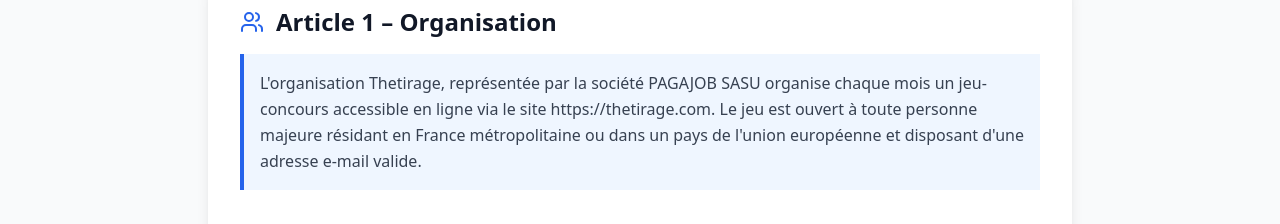
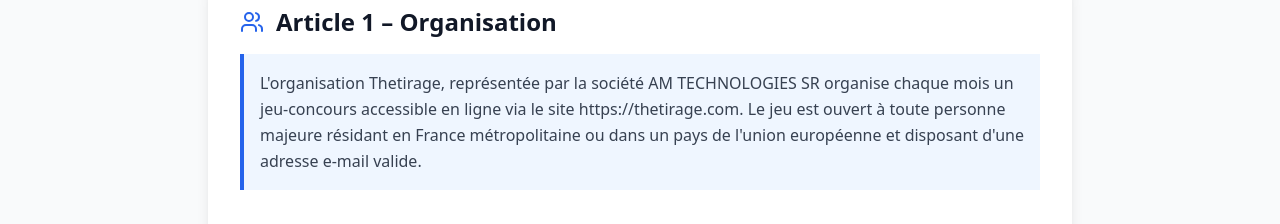
Before and after one commit to Pagajob/thetirage, a React (Vite) app: page /reglement in a window 1280 px wide. Shown: the part 302-526 px from the top of the page. Built offline with nearby package versions, Linux system fonts and the light colour scheme; no server answers.

Commit message:
Updated GameRules.tsx

```diff
--- a/src/pages/GameRules.tsx
+++ b/src/pages/GameRules.tsx
@@ -39,7 +39,7 @@ const GameRules: React.FC = () => {
             </div>
             <div className="bg-blue-50 border-l-4 border-blue-600 p-4 mb-4">
               <p className="text-gray-700 leading-relaxed">
-                L'organisation Thetirage, représentée par la société PAGAJOB SASU organise chaque mois
+                L'organisation Thetirage, représentée par la société AM TECHNOLOGIES SR organise chaque mois
                 un jeu-concours accessible en ligne via le site https://thetirage.com. Le jeu est ouvert à
                 toute personne majeure résidant en France métropolitaine ou dans un pays de l'union
                 européenne et disposant d'une adresse e-mail valide.
```
